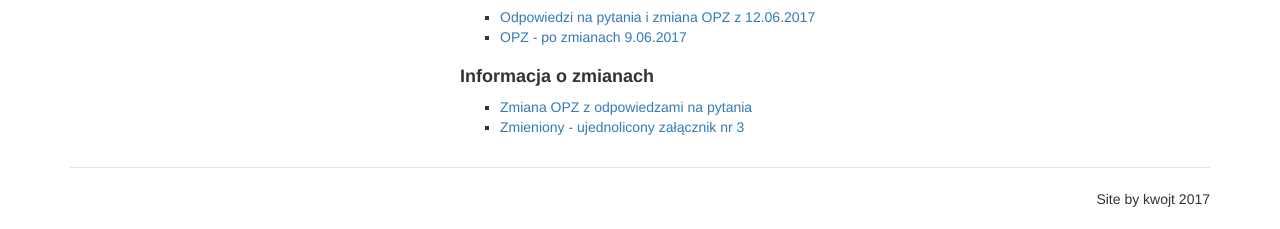
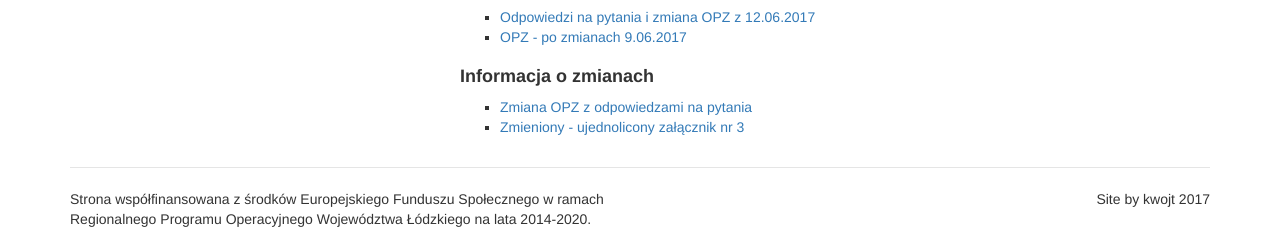
Before and after one commit to kwojt/ws-bogactwo, a PHP site: page /index.php in a window 1280 px wide. Shown: the part 725-954 px from the top of the page. Before the commit the page ends 932 px from the top, so only its background shows below. Run offline with PHP 8.4, Linux system fonts and the light colour scheme.

Commit message:
Dodano informację o finansowaniu w stopce

```diff
--- a/css/custom.css
+++ b/css/custom.css
@@ -357,5 +357,10 @@ footer {
     height: 0;
     border-top: 1px solid rgba(0, 0, 0, 0.1);
     border-bottom: 1px solid rgba(255, 255, 255, 0.3); }
+  footer .footer-left {
+    display: block;
+    max-width: 65%;
+    float: left;
+    text-align: left; }
 
 /*# sourceMappingURL=custom.css.map */
--- a/css/custom.scss
+++ b/css/custom.scss
@@ -168,10 +168,18 @@ nav#mobile-nav {
 footer {
 	height: 50px;
 	text-align: right;
+
 	hr{
 		border: 0;
 		height: 0;
 		border-top: 1px solid rgba(0, 0, 0, 0.1);
 		border-bottom: 1px solid rgba(255, 255, 255, 0.3);
 	}
+
+	.footer-left {
+		display: block;
+		max-width: 65%;
+		float: left;
+		text-align: left;
+	}
 }
--- a/index.php
+++ b/index.php
@@ -78,6 +78,9 @@
 		</main>
 		<footer class="container">
 			<hr>
+			<span class="footer-left">
+				Strona współfinansowana z środków Europejskiego Funduszu Społecznego w ramach<br>Regionalnego Programu Operacyjnego Województwa Łódzkiego na lata 2014-2020.
+			</span>
 			Site by kwojt 2017
 		</footer>
 		<!-- Bootstrap and jQuery scrpit files -->
```
Also changed, not shown: 1 other file.
